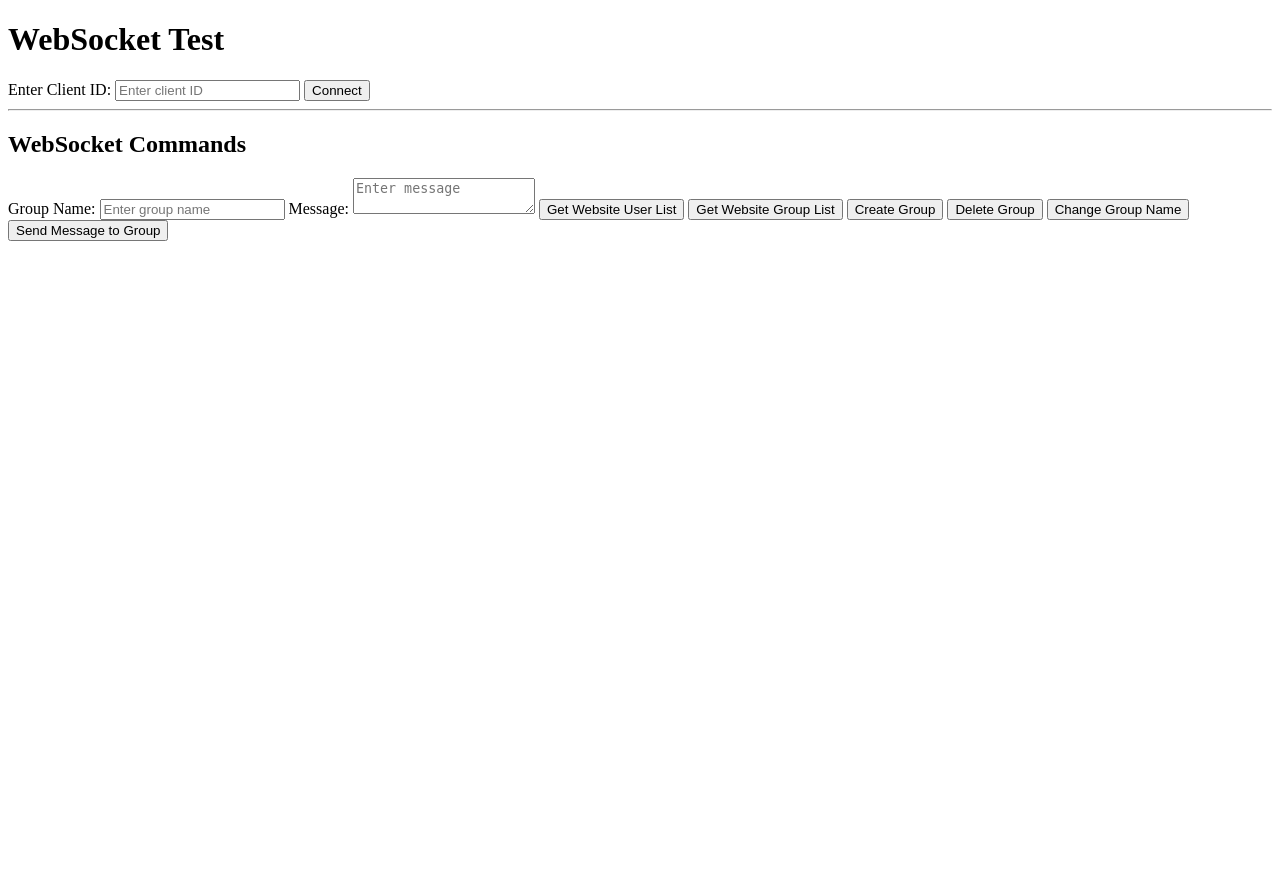
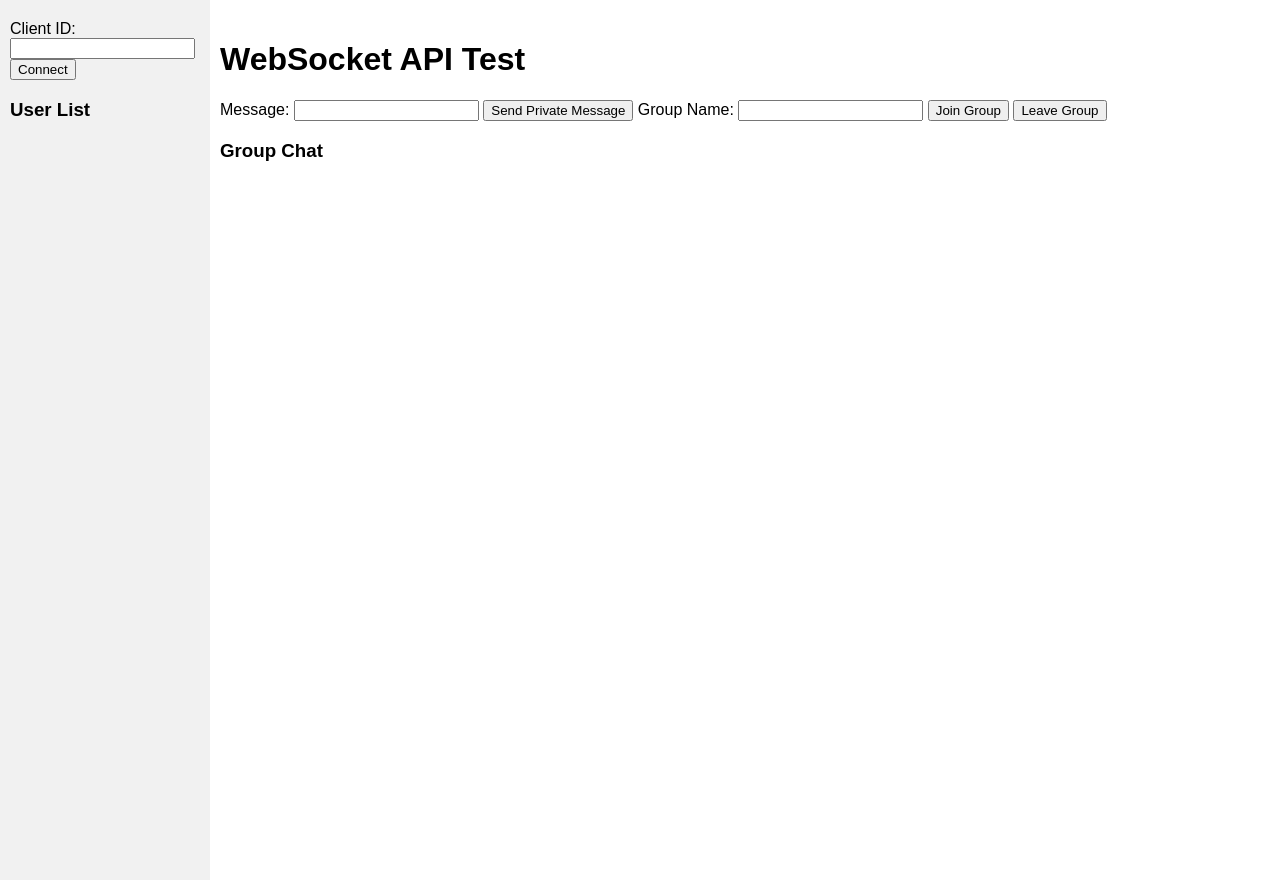
Before and after one commit to andresmejiaro/transcend, a Python web app: template BE/server/pong_app/templates/pong_app/lobby.html in a window 1280 px wide. Run offline with Jinja, Linux system fonts and the light colour scheme; the template is opened without the code that fills it, so the values that code supplies are empty.

Commit message:
private messages

```diff
--- a/BE/server/pong_app/consumers/lobbyutils.py
+++ b/BE/server/pong_app/consumers/lobbyutils.py
@@ -50,16 +50,17 @@ class LobbyCommands(object):
     async def leave_group(self, data):
         room_name = data.get('group_name')
         await self.lobby_functions._leave_a_group(room_name)
-
     # -------------------------------
 
     # User Commands
-    # Not Working
+    # Working
     async def create_a_user(self, data):
         print(f'Creating user: {data}')
         client_id = data.get('client_id')
         channel_name = data.get('channel_name')
         await self.lobby_functions._create_a_user(client_id, channel_name)
+    # -------------------------------
+
 
 # lobbyfunctions.py
 class LobbyFunctions(object):
@@ -132,7 +133,6 @@ class LobbyFunctions(object):
                 await self.lobby_consumer.send_info_to_client('error', 'User not in group')
         else:
             await self.lobby_consumer.send_info_to_client('error', 'Group does not exist')
-
     # -------------------------------
 
     # User Methods
--- a/BE/server/pong_app/templates/pong_app/lobby.html
+++ b/BE/server/pong_app/templates/pong_app/lobby.html
@@ -3,113 +3,146 @@
 <head>
     <meta charset="UTF-8">
     <meta name="viewport" content="width=device-width, initial-scale=1.0">
-    <title>WebSocket Test</title>
+    <title>WebSocket API Test</title>
+    <style>
+        body {
+            font-family: Arial, sans-serif;
+            margin: 0;
+            padding: 0;
+        }
+
+        #sidebar {
+            width: 200px;
+            height: 100%;
+            position: fixed;
+            top: 0;
+            left: 0;
+            background-color: #f1f1f1;
+            padding-top: 20px;
+            padding-left: 10px;
+            overflow-x: hidden;
+        }
+
+        #content {
+            margin-left: 200px;
+            padding: 20px;
+        }
+
+        #userList {
+            list-style-type: none;
+            padding: 0;
+        }
+
+        .userItem {
+            margin-bottom: 10px;
+        }
+    </style>
 </head>
 <body>
-    <h1>WebSocket Test</h1>
-    <label for="clientId">Enter Client ID:</label>
-    <input type="text" id="clientId" placeholder="Enter client ID">
-    <button onclick="connectWebSocket()">Connect</button>
 
-    <hr>
+<div id="sidebar">
+    <label for="clientIdInput">Client ID:</label>
+    <input type="text" id="clientIdInput">
+    <button onclick="connect()">Connect</button>
 
-    <h2>WebSocket Commands</h2>
-    <label for="groupName">Group Name:</label>
-    <input type="text" id="groupName" placeholder="Enter group name">
-    <label for="message">Message:</label>
-    <textarea id="message" placeholder="Enter message"></textarea>
-    <button onclick="sendCommand('get_website_user_list')">Get Website User List</button>
-    <button onclick="sendCommand('get_website_group_list')">Get Website Group List</button>
-    <button onclick="createGroup()">Create Group</button>
-    <button onclick="sendCommand('delete_group')">Delete Group</button>
-    <button onclick="changeGroupName()">Change Group Name</button>
-    <button onclick="sendMessageToGroup()">Send Message to Group</button>
+    <h3>User List</h3>
+    <ul id="userList"></ul>
+</div>
 
-    <script>
-        const clientIdInput = document.getElementById('clientId');
-        const groupNameInput = document.getElementById('groupName');
-        const messageInput = document.getElementById('message');
-        let socket;
+<div id="content">
+    <h1>WebSocket API Test</h1>
 
-        function connectWebSocket() {
-            const clientId = clientIdInput.value.trim();
-            if (!clientId) {
-                alert('Please enter a valid client ID.');
-                return;
-            }
+    <label for="messageInput">Message:</label>
+    <input type="text" id="messageInput">
+    <button onclick="sendPrivateMessage()">Send Private Message</button>
 
-            const wsUrl = `ws://localhost:8000/ws/lobby/?client_id=${clientId}`;
-            socket = new WebSocket(wsUrl);
+    <label for="groupInput">Group Name:</label>
+    <input type="text" id="groupInput">
+    <button onclick="joinGroup()">Join Group</button>
+    <button onclick="leaveGroup()">Leave Group</button>
 
-            socket.onopen = () => {
-                console.log(`WebSocket connected for client ${clientId}`);
-            };
+    <h3>Group Chat</h3>
+    <ul id="groupChat"></ul>
+</div>
 
-            socket.onmessage = (event) => {
-                const data = JSON.parse(event.data);
-                console.log('Received:', data);
-            };
+<script>
+    let ws;
+    const clientIdInput = document.getElementById('clientIdInput');
+    const messageInput = document.getElementById('messageInput');
+    const groupInput = document.getElementById('groupInput');
+    const userList = document.getElementById('userList');
+    const groupChat = document.getElementById('groupChat');
 
-            socket.onclose = () => {
-                console.log('WebSocket closed.');
-            };
+    function connect() {
+        const clientId = clientIdInput.value;
+        ws = new WebSocket(`ws://localhost:8000/ws/lobby/?client_id=${clientId}`);
 
-            socket.onerror = (error) => {
-                console.error('WebSocket error:', error);
-            };
-        }
+        ws.onopen = () => {
+            console.log('WebSocket connection opened');
+        };
 
-        function sendCommand(command) {
-            const data = { /* Any data you want to send with the command */ };
-            const message = {
-                type: 'command',
-                command,
-                data,
-            };
+        ws.onmessage = (event) => {
+            const data = JSON.parse(event.data);
+            handleWebSocketMessage(data);
+        };
 
-            if (socket && socket.readyState === WebSocket.OPEN) {
-                socket.send(JSON.stringify(message));
-                console.log('Sent:', message);
-            } else {
-                console.error('WebSocket not connected.');
-            }
-        }
+        ws.onclose = () => {
+            console.log('WebSocket connection closed');
+        };
+    }
 
-        function createGroup() {
-            const groupName = groupNameInput.value.trim();
-            if (!groupName) {
-                alert('Please enter a group name.');
-                return;
-            }
+    function sendPrivateMessage() {
+        const recipientId = prompt('Enter recipient ID:');
+        const message = messageInput.value;
 
-            sendCommand('create_group');
-        }
+        const data = {
+            type: 'private_message',
+            command: 'send_private_message',
+            data: {
+                recipient_id: recipientId,
+                message: message,
+            },
+        };
 
-        function changeGroupName() {
-            const groupName = groupNameInput.value.trim();
-            if (!groupName) {
-                alert('Please enter a group name.');
-                return;
-            }
+        ws.send(JSON.stringify(data));
+    }
 
-            sendCommand('change_group_name');
-        }
+    function joinGroup() {
+        const groupName = groupInput.value;
 
-        function sendMessageToGroup() {
-            const groupName = groupNameInput.value.trim();
-            const message = messageInput.value.trim();
-            if (!groupName || !message) {
-                alert('Please enter both group name and message.');
-                return;
-            }
+        const data = {
+            type: 'group_message',
+            command: 'join_group',
+            data: {
+                group_name: groupName,
+            },
+        };
 
-            const data = {
+        ws.send(JSON.stringify(data));
+    }
+
+    function leaveGroup() {
+        const groupName = groupInput.value;
+
+        const data = {
+            type: 'group_message',
+            command: 'leave_group',
+            data: {
                 group_name: groupName,
-                message: message,
-            };
+            },
+        };
 
-            sendCommand('send_message_to_group');
-        }
-    </script>
+        ws.send(JSON.stringify(data));
+    }
+
+    function handleWebSocketMessage(data) {
+        const messageList = document.createElement('li');
+        const messageItem = document.createElement('p');
+        messageItem.textContent = JSON.stringify(data);
+        messageList.appendChild(messageItem);
+        groupChat.appendChild(messageList);
+    }
+</script>
+
 </body>
 </html>
```
Also changed, not shown: BE/server/pong_app/consumers/lobbyconsumer.py (+61 -2 lines).
